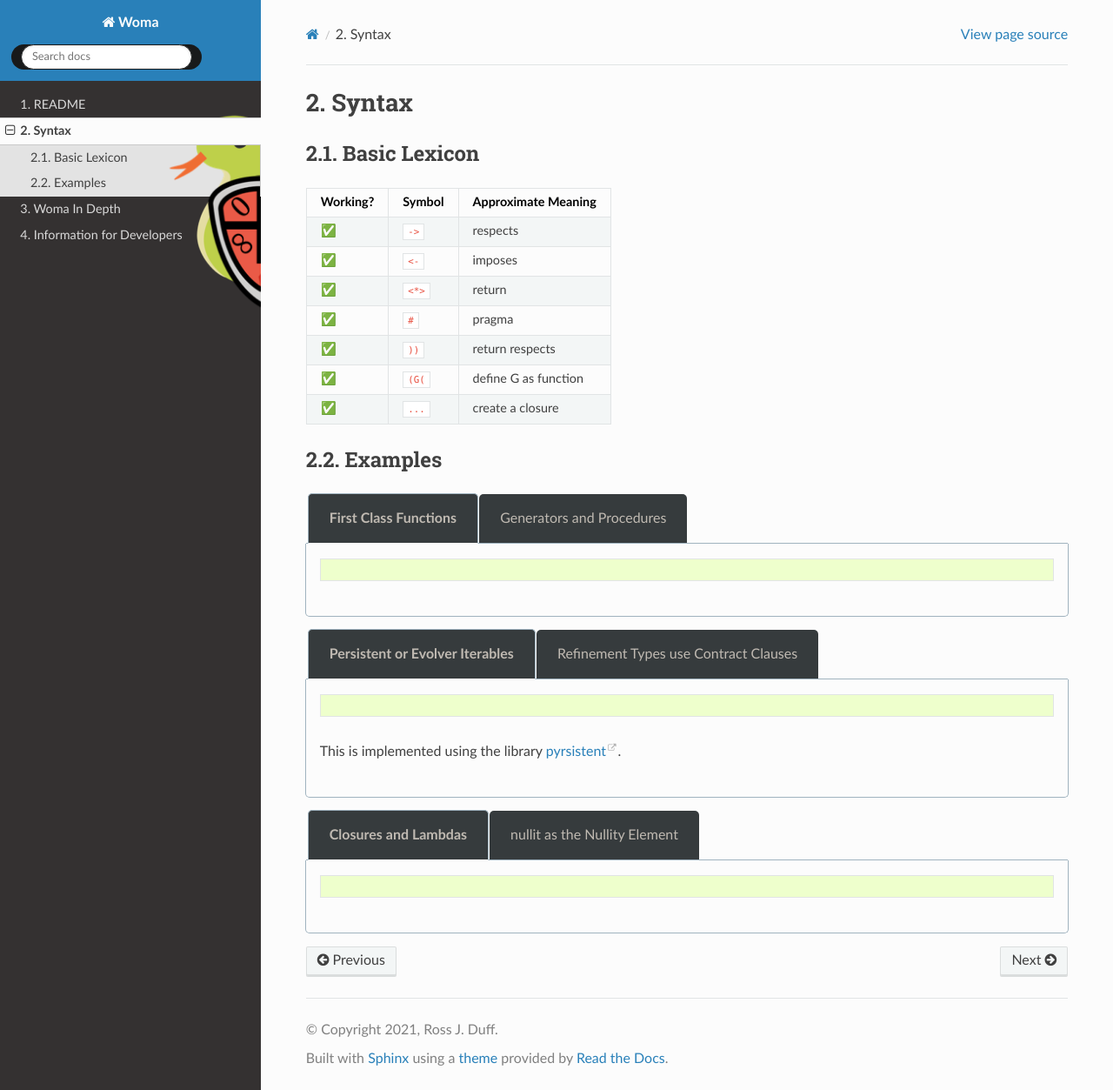
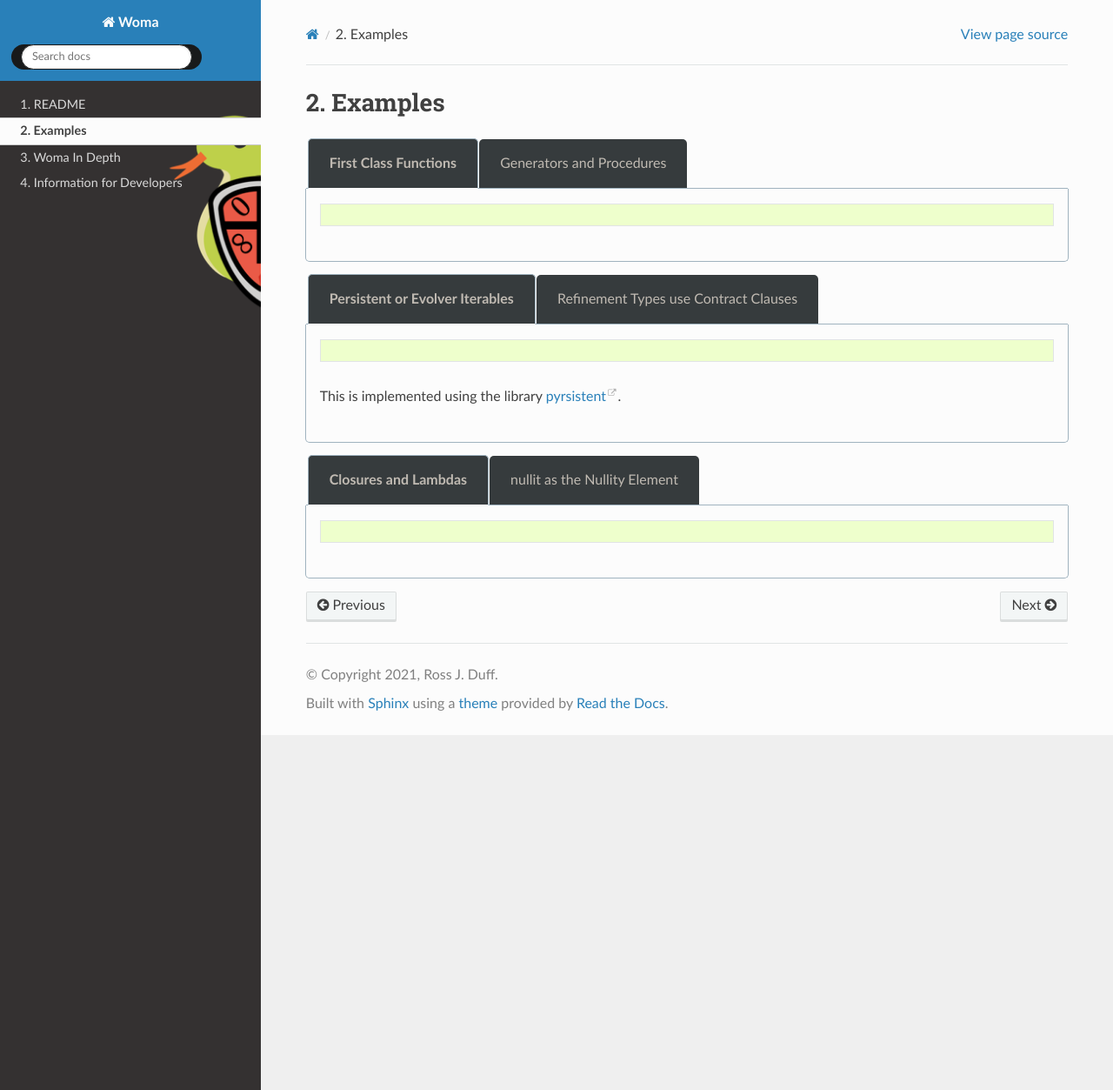
Before and after one commit to rjdbcm/Aspidites, a Sphinx documentation site: the page built from docs/syntax.rst, in a window 1280 px wide and 1253 px high. Shown: the whole window at 87% size. Built offline with Sphinx 7.4.7 and the Read the Docs theme 2.0.0, drawn with Linux system fonts in a browser that asks for light colours.

Commit message:
remove table as it is now redundant

```diff
--- a/docs/syntax.rst
+++ b/docs/syntax.rst
@@ -1,29 +1,6 @@
 
-Syntax
-======
-
-Basic Lexicon
-~~~~~~~~~~~~~
-
-+------------+-----------+---------------------+
-| Working?   | Symbol    | Approximate Meaning |
-+============+===========+=====================+
-| ✅         | ``->``    | respects            |
-+------------+-----------+---------------------+
-| ✅         | ``<-``    | imposes             |
-+------------+-----------+---------------------+
-| ✅         | ``<*>``   | return              |
-+------------+-----------+---------------------+
-| ✅         | ``#``     | pragma              |
-+------------+-----------+---------------------+
-| ✅         | ``))``    | return respects     |
-+------------+-----------+---------------------+
-| ✅         | ``(G(``   | define G as function|
-+------------+-----------+---------------------+
-| ✅         |  ``...``  | create a closure    |
-+------------+-----------+---------------------+
 Examples
-~~~~~~~~
+========
 
 .. tabs::
 
```
